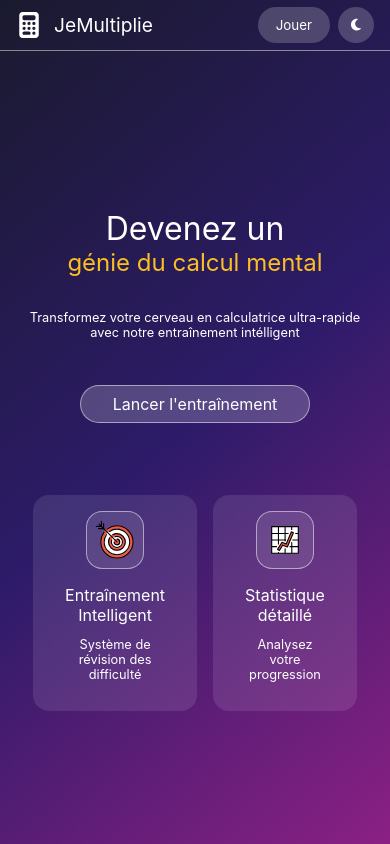
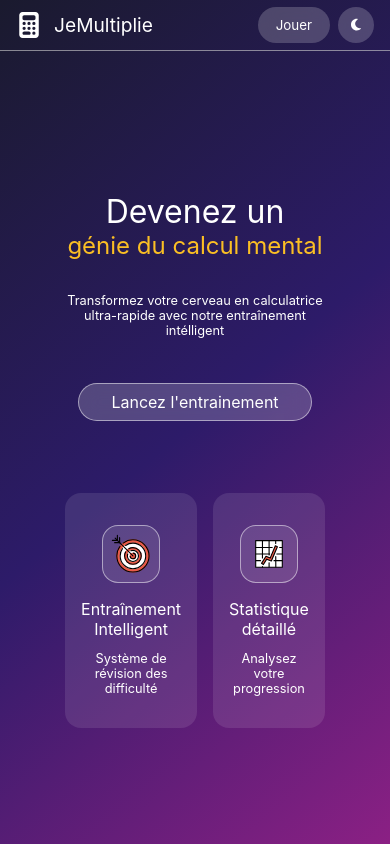
Before and after one commit to mael-sil/JeMultiplie, a Vue app: page /game in a window 390 px wide. Built offline with nearby package versions, Linux system fonts and the light colour scheme; the HTML template or start-up script is replaced by a standard one; what vue3-apexcharts would draw is missing.

Commit message:
Separate main button and info card in reusable vue component

```diff
--- a/src/assets/main.css
+++ b/src/assets/main.css
@@ -1,9 +1,11 @@
 :root {
   --text-accent-one: #750075;
+  --text-accent-two: #ff7b54;
 }
 
 .dark {
   --text-accent-one: #f9cdf9;
+  --text-accent-two: #fbbf24;
 }
 
 * {
--- /dev/null
+++ b/src/components/basic/buttonMain.vue
@@ -0,0 +1,24 @@
+<template>
+  <button><slot></slot></button>
+</template>
+
+<style lang="css" scoped>
+button {
+  font-size: 1.2rem;
+  padding: 0.5rem 2rem;
+  border-radius: 40px;
+  background: rgb(255, 255, 255, 0.2);
+  backdrop-filter: blur(10px);
+  border: 0.1rem solid rgba(255, 255, 255, 0.5);
+}
+
+.dark button {
+  color: white;
+}
+
+@media (max-width: 860px) {
+  button {
+    font-size: 1rem;
+  }
+}
+</style>
--- /dev/null
+++ b/src/components/basic/cardInfo.vue
@@ -0,0 +1,42 @@
+<script setup lang="ts">
+import type { CardInfoContent } from '../model/CardInfoContent'
+
+const props = defineProps<{
+  content: CardInfoContent
+  color?: string
+}>()
+</script>
+<template>
+  <div class="card card-info">
+    <img :src="props.content.img" />
+    <h3>{{ props.content.title }}</h3>
+    <p>{{ props.content.text }}</p>
+  </div>
+</template>
+<style lang="css">
+.card-info {
+  display: flex;
+  flex-direction: column;
+  justify-content: space-between;
+  align-items: center;
+  text-align: center;
+  padding: 2rem 1rem;
+}
+
+.card-info img {
+  width: 40px;
+  height: 40px;
+  padding: 0.5rem;
+  background: rgba(255, 255, 255, 0.1);
+  border-radius: 1rem;
+  border: 0.1rem solid rgba(255, 255, 255, 0.5);
+}
+
+.card-info h3 {
+  margin-bottom: 0;
+}
+
+.card-info p {
+  margin-bottom: 0;
+}
+</style>
--- a/src/components/heroTemplate.vue
+++ b/src/components/heroTemplate.vue
@@ -1,5 +1,8 @@
 <script setup lang="ts">
 import { ref } from 'vue'
+import buttonMain from '@/components/basic/buttonMain.vue'
+import CardInfo from './basic/cardInfo.vue'
+import type { CardInfoContent } from './model/CardInfoContent'
 
 const number1 = ref<number>(Math.floor(Math.random() * 7 + 2))
 const number2 = ref<number>(Math.floor(Math.random() * 7 + 2))
@@ -10,6 +13,19 @@ setInterval(() => {
   number2.value = Math.floor(Math.random() * 7 + 2)
   result.value = number1.value * number2.value
 }, 1000)
+
+const cardInfoContentTab: CardInfoContent[] = [
+  {
+    title: 'Entraînement Intelligent',
+    text: 'Système de révision des difficulté',
+    img: 'bullseye-symbol.svg',
+  },
+  {
+    title: 'Statistique détaillé',
+    text: 'Analysez votre progression',
+    img: 'chart-symbol.svg',
+  },
+]
 </script>
 
 <template>
@@ -23,16 +39,7 @@ setInterval(() => {
         <p>{{ result }}</p>
       </div>
       <div class="bottom">
-        <div class="card card-info">
-          <img src="/bullseye-symbol.svg" />
-          <h3>Entraînement Intelligent</h3>
-          <p>Système de révision des difficulté</p>
-        </div>
-        <div class="card card-info">
-          <img src="/chart-symbol.svg" />
-          <h3>Statistique détaillé</h3>
-          <p>Analysez votre progression</p>
-        </div>
+        <CardInfo v-for="value in cardInfoContentTab" :content="value" />
       </div>
     </div>
     <div class="right">
@@ -40,7 +47,9 @@ setInterval(() => {
       <p>
         Transformez votre cerveau en calculatrice ultra-rapide avec notre entraînement intélligent
       </p>
-      <router-link to="/game"><button>Lancer l'entraînement</button></router-link>
+      <router-link to="/game">
+        <buttonMain class="button-main">Lancez l'entrainement</buttonMain>
+      </router-link>
     </div>
   </div>
 </template>
@@ -104,30 +113,16 @@ img {
   flex-direction: column;
 }
 
-.right button {
-  margin-top: 2rem;
-  font-size: 1.5rem;
-  padding: 0.5rem 2rem;
-  border-radius: 40px;
-  background: rgb(255, 255, 255, 0.2);
-  backdrop-filter: blur(10px);
-  border: 0.1rem solid rgba(255, 255, 255, 0.5);
-}
-
-.dark .right button {
-  color: white;
-}
-
 #hero-title :first-child {
   font-size: 3rem;
 }
 
-.dark #hero-title :nth-child(2) {
-  color: #fbbf24;
+#hero-title :nth-child(2) {
+  color: var(--text-accent-two);
 }
 
-#hero-title :nth-child(2) {
-  color: #ff7b54;
+.button-main {
+  margin-top: 2rem;
 }
 
 @media (max-width: 860px) {
--- /dev/null
+++ b/src/components/model/CardInfoContent.ts
@@ -0,0 +1,5 @@
+export interface CardInfoContent {
+  title: string
+  text: string
+  img: string
+}
```
